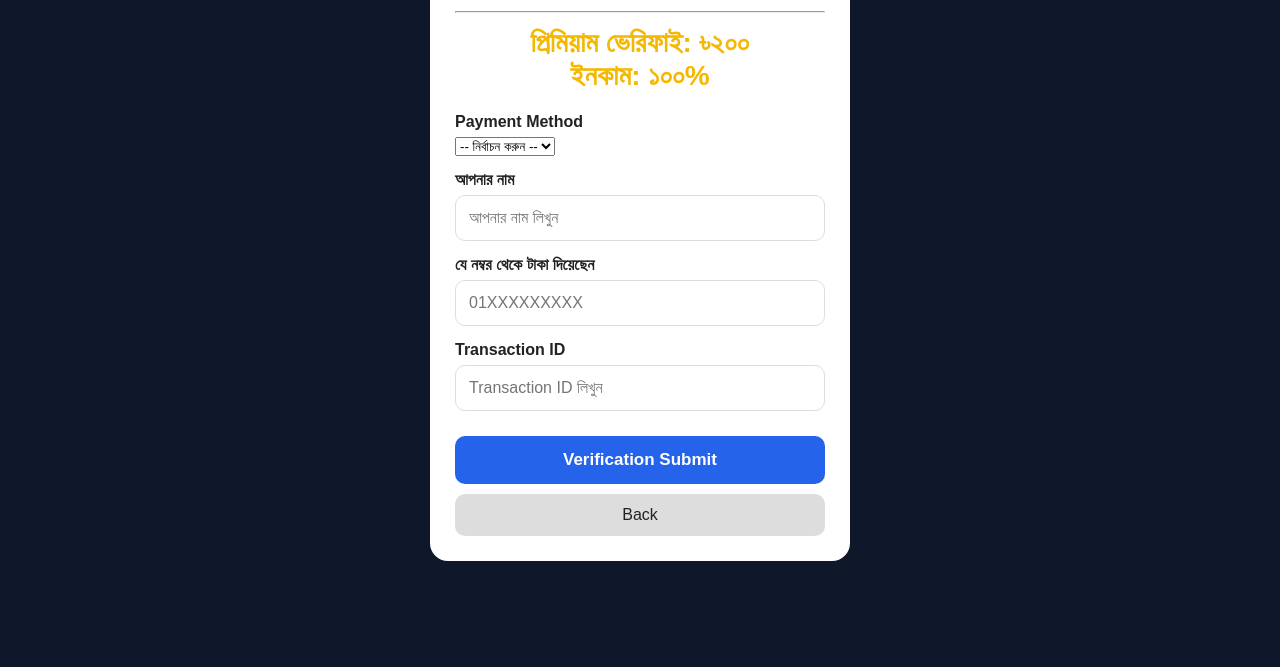
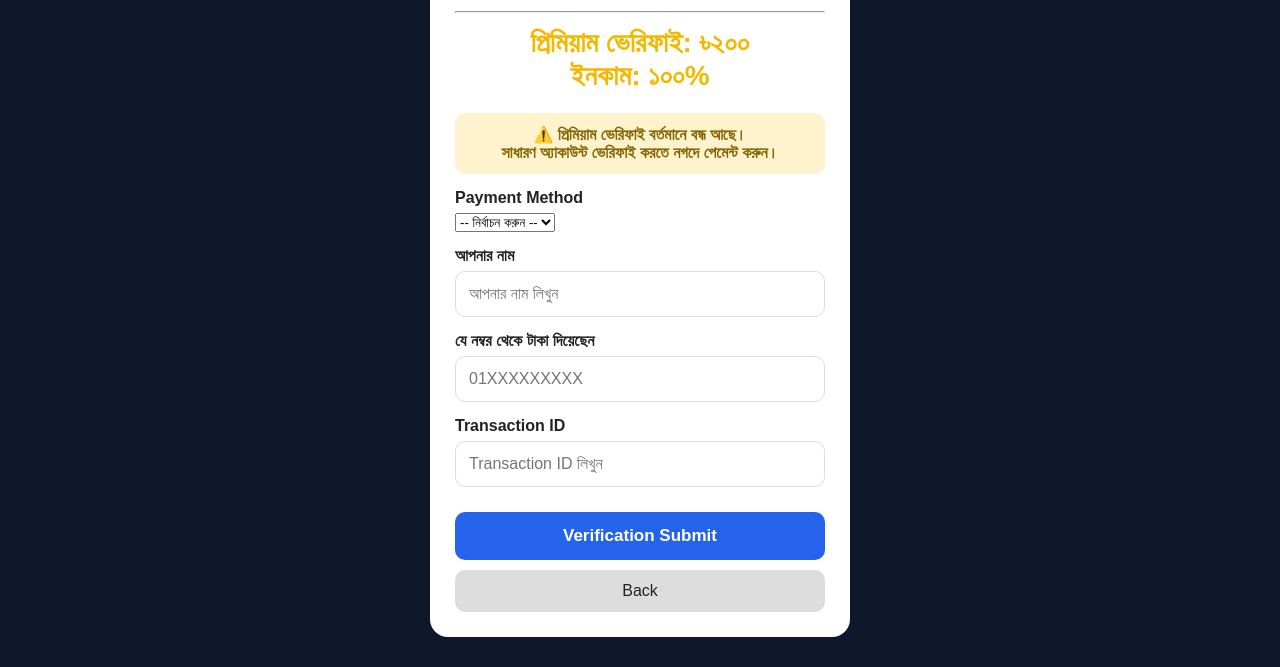
Before and after one commit to howladar861-afk/My-freelancer, a plain HTML site: page verification.html in a window 1280 px wide. Shown: the part 238-905 px from the top of the page. Before the commit the page ends 829 px from the top, so only its background shows below. Drawn offline with Linux system fonts and the light colour scheme; no server answers.

Commit message:
Update verification.html

```diff
--- a/verification.html
+++ b/verification.html
@@ -165,6 +165,19 @@
   <hr>
   <div>প্রিমিয়াম ভেরিফাই: ৳২০০</div>
   <div>ইনকাম: ১০০%</div>
+    </div>
+    <div style="
+  background:#fff3cd;
+  color:#856404;
+  padding:12px;
+  margin:12px 0;
+  border-radius:10px;
+  text-align:center;
+  font-weight:bold;
+">
+  ⚠️ প্রিমিয়াম ভেরিফাই বর্তমানে বন্ধ আছে।
+  <br>
+  সাধারণ অ্যাকাউন্ট ভেরিফাই করতে নগদে পেমেন্ট করুন।
     </div>
     <div
   id="verificationStatus"
```
